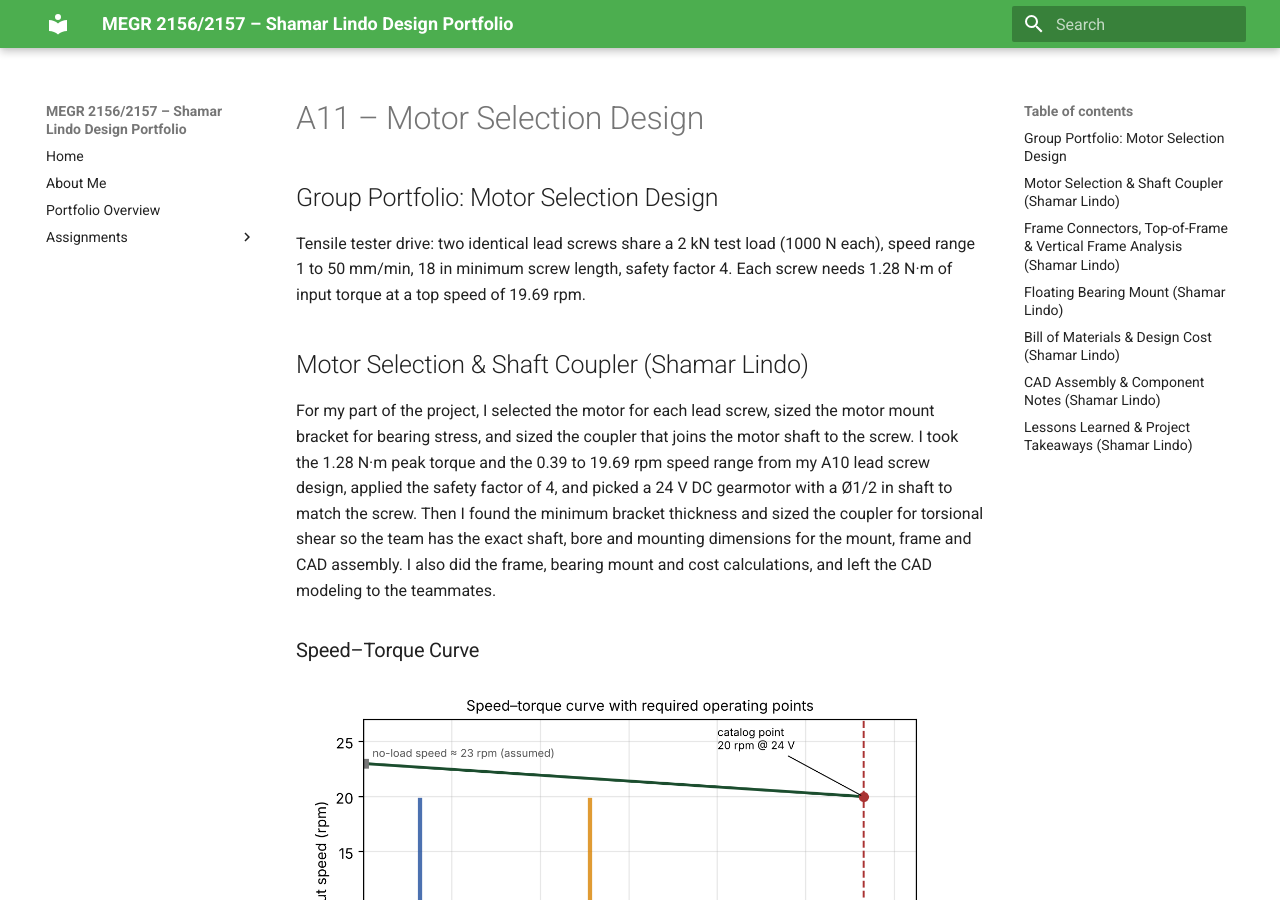
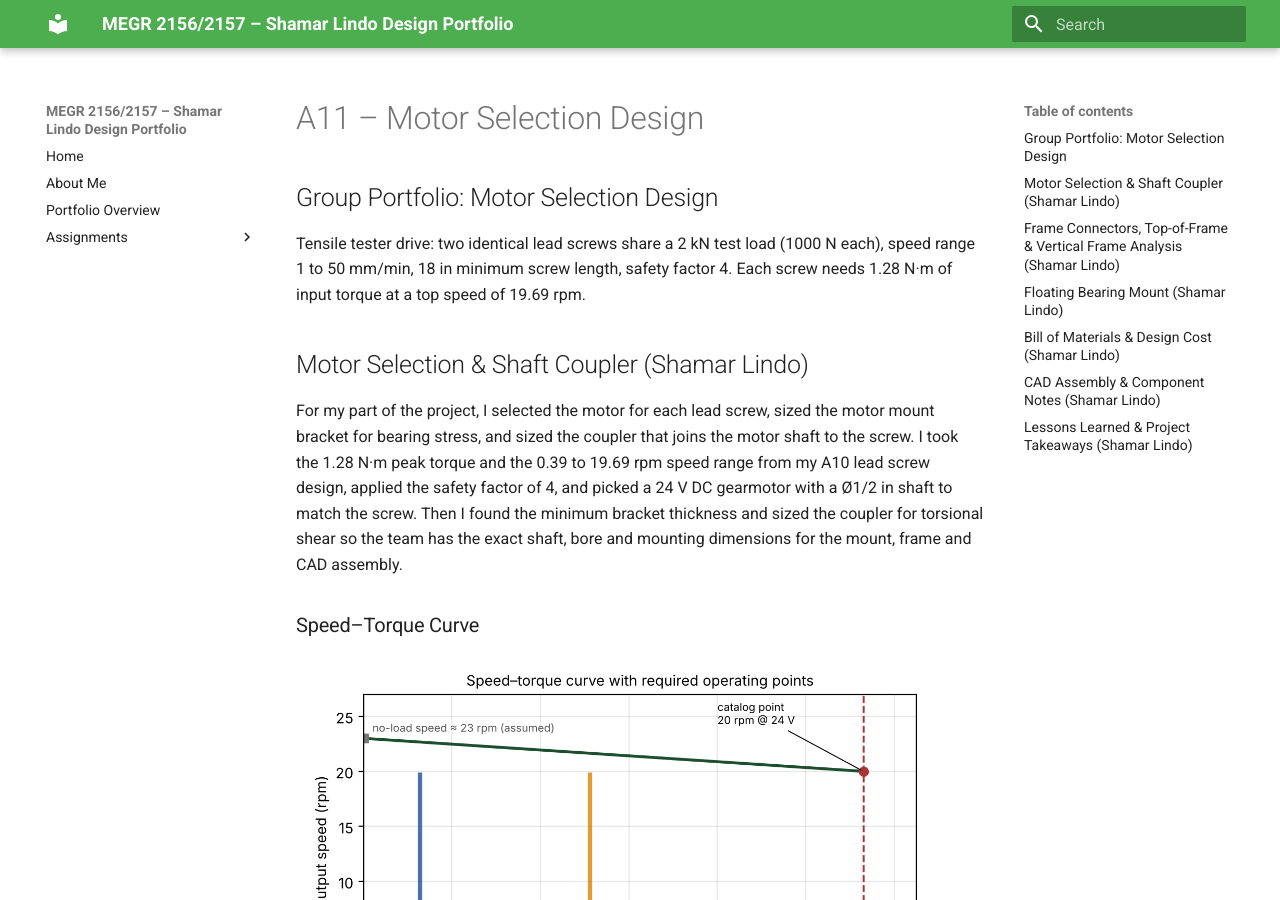
Before and after one commit to shamardlindo1/-megr2157-portfolio, an MkDocs documentation site: the page built from docs/assignments/A11/index.md, in a window 1280 px wide and 900 px high. Built offline with MkDocs 1.6.1 and Material for MkDocs 9.7.7, drawn with Linux system fonts in a browser that asks for light colours.

```diff
--- a/docs/assignments/A11/index.md
+++ b/docs/assignments/A11/index.md
@@ -6,7 +6,7 @@ Tensile tester drive: two identical lead screws share a 2 kN test load (1000 N e
 
 ## Motor Selection & Shaft Coupler (Shamar Lindo)
 
-For my part of the project, I selected the motor for each lead screw, sized the motor mount bracket for bearing stress, and sized the coupler that joins the motor shaft to the screw. I took the 1.28 N·m peak torque and the 0.39 to 19.69 rpm speed range from my A10 lead screw design, applied the safety factor of 4, and picked a 24 V DC gearmotor with a Ø1/2 in shaft to match the screw. Then I found the minimum bracket thickness and sized the coupler for torsional shear so the team has the exact shaft, bore and mounting dimensions for the mount, frame and CAD assembly. I also did the frame, bearing mount and cost calculations, and left the CAD modeling to the teammates.
+For my part of the project, I selected the motor for each lead screw, sized the motor mount bracket for bearing stress, and sized the coupler that joins the motor shaft to the screw. I took the 1.28 N·m peak torque and the 0.39 to 19.69 rpm speed range from my A10 lead screw design, applied the safety factor of 4, and picked a 24 V DC gearmotor with a Ø1/2 in shaft to match the screw. Then I found the minimum bracket thickness and sized the coupler for torsional shear so the team has the exact shaft, bore and mounting dimensions for the mount, frame and CAD assembly.
 
 ### Speed–Torque Curve
 
```
